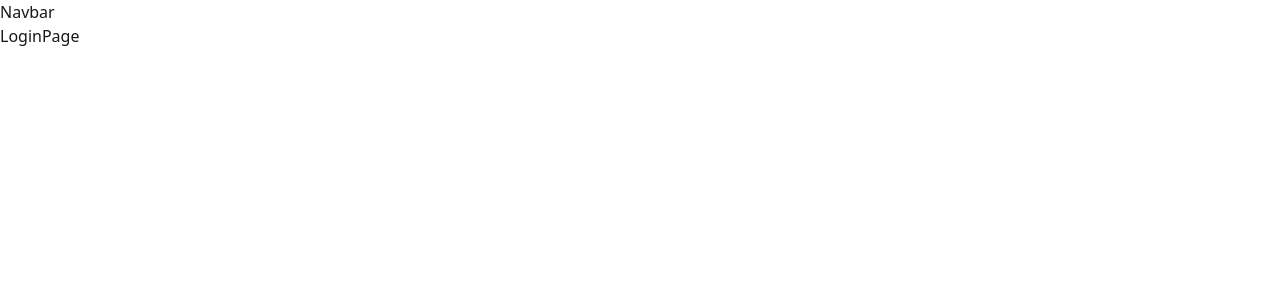
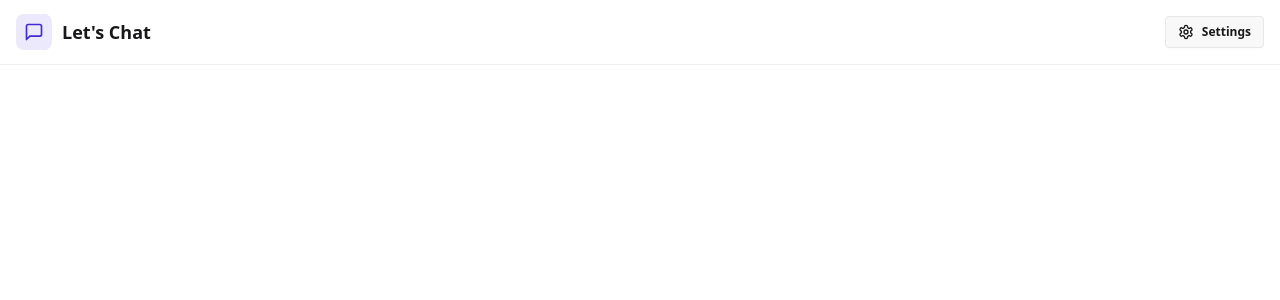
Before and after one commit to Premium07/MERN_ChatAPP, a React (Vite) app in the folder frontend/: page /login in a window 1280 px wide. Shown: the top 300 px of the page. Built offline with nearby package versions, Linux system fonts and the light colour scheme; no server answers.

Commit message:
feat: add Navbar component with authentication links and logout functionality

```diff
--- a/frontend/src/components/Navbar.jsx
+++ b/frontend/src/components/Navbar.jsx
@@ -1,5 +1,58 @@
+import { Link } from "react-router-dom";
+import { useAuthStore } from "../store/useAuthStore";
+import { LogOut, MessageSquare, Settings, User } from "lucide-react";
+
 const Navbar = () => {
-  return <div>Navbar</div>;
+  const { logout, authUser } = useAuthStore();
+
+  return (
+    <header
+      className="bg-base-100 border-b border-base-300 fixed w-full top-0 z-40
+    backdrop-blur-lg bg-opacity-90"
+    >
+      <div className="container mx-auto px-4 h-16">
+        <div className="flex items-center justify-between h-full">
+          <div className="flex items-center gap-8">
+            <Link
+              to="/"
+              className="flex items-center gap-2.5 hover:opacity-80 transition-all"
+            >
+              <div className="size-9 rounded-lg bg-primary/10 flex items-center justify-center">
+                <MessageSquare className="w-5 h-5 text-primary" />
+              </div>
+              <h1 className="text-lg font-bold">Let&apos;s Chat</h1>
+            </Link>
+          </div>
+
+          <div className="flex items-center gap-2">
+            <Link
+              to={"/settings"}
+              className={`
+              btn btn-sm gap-2 transition-colors
+
+              `}
+            >
+              <Settings className="w-4 h-4" />
+              <span className="hidden sm:inline">Settings</span>
+            </Link>
+
+            {authUser && (
+              <>
+                <Link to={"/profile"} className={`btn btn-sm gap-2`}>
+                  <User className="size-5" />
+                  <span className="hidden sm:inline">Profile</span>
+                </Link>
+
+                <button className="flex gap-2 items-center cursor-pointer" onClick={logout}>
+                  <LogOut className="size-5" />
+                  <span className="hidden sm:inline">Logout</span>
+                </button>
+              </>
+            )}
+          </div>
+        </div>
+      </div>
+    </header>
+  );
 };
-
 export default Navbar;
```
